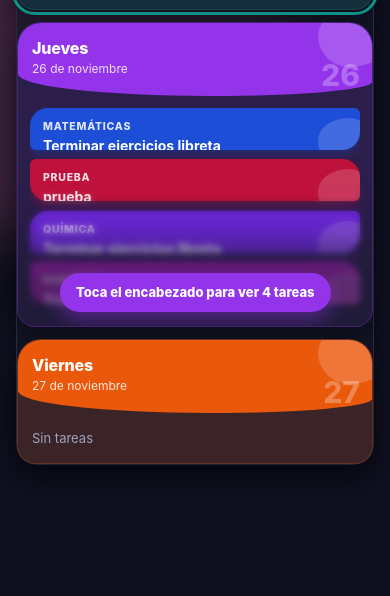
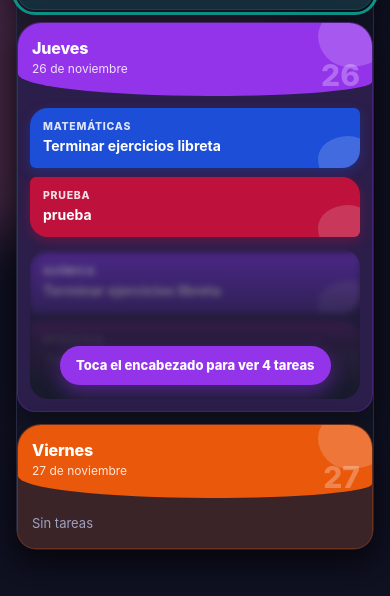
Before and after one commit to maxitrevinoaleman-ship-it/tareas-grupo, a plain HTML site: page index.html in a window 390 px wide. Shown: the part 730-1326 px from the top of the page. Before the commit the page ends 1251 px from the top, so only its background shows below. Drawn offline with Linux system fonts and the light colour scheme; a web font is replaced by a local one.

Commit message:
Semana en celular: diseño del día contraído más limpio
- Dos tareas nítidas y debajo una franja difuminada con el resto y un aviso centrado.
- El colapso solo aplica en celular/tablet; en PC la lista va completa.
- Versión de caché 20261125c.

Co-Authored-By: Claude Haiku 5.5 <noreply@anthropic.com>
Claude-Session: https://claude.ai/code/session_01WYZ2iRFvGnHy1f26v8eccQ

```diff
--- a/app.js
+++ b/app.js
@@ -384,6 +384,9 @@
 
   // Días con 3 o más tareas que el usuario abrió en celular (solo sesión; no se guarda).
   const diasAbiertos = new Set();
+  // El colapso es solo para celular/tablet; en PC siempre se muestra la lista completa.
+  const movil = window.matchMedia("(max-width: 1023px)");
+  movil.addEventListener?.("change", () => render());
 
   function vistaSemana() {
     const h = hoy();
@@ -412,12 +415,12 @@
           const s = iso(d);
           const cls = s === h ? " is-today" : s < h ? " is-past" : "";
           const n = porDia[i].length;
-          const colapsable = n >= 3;
+          const colapsable = n >= 3 && movil.matches;
           const abierto = diasAbiertos.has(s);
           const cuerpo = n
             ? `<div class="week-body${colapsable ? " colapsable" : ""}${abierto ? " abierto" : ""}">
-                <div class="task-list">${porDia[i].map(t => tarjeta(t)).join("")}</div>
-                ${colapsable && !abierto ? `<div class="week-more"><span>Toca el encabezado para ver ${n} tareas</span></div>` : ""}
+                <div class="task-list">${(colapsable && !abierto ? porDia[i].slice(0, 2) : porDia[i]).map(t => tarjeta(t)).join("")}</div>
+                ${colapsable && !abierto ? `<div class="week-more" aria-hidden="true"><div class="week-blur">${porDia[i].slice(2).map(t => tarjeta(t)).join("")}</div><span>Toca el encabezado para ver ${n} tareas</span></div>` : ""}
                 ${colapsable && abierto ? `<button class="btn btn-sm week-contraer" data-contraer="${s}">Contraer</button>` : ""}
               </div>`
             : `<div class="week-body"><div class="empty">${s <= h ? "—" : "Sin tareas"}</div></div>`;
--- a/index.html
+++ b/index.html
@@ -16,10 +16,10 @@
   <link rel="preconnect" href="https://fonts.googleapis.com">
   <link rel="preconnect" href="https://fonts.gstatic.com" crossorigin>
   <link href="https://fonts.googleapis.com/css2?family=Google+Sans+Flex:wght@100..900&display=swap" rel="stylesheet">
-  <link rel="stylesheet" href="styles.css?v=20261125b">
+  <link rel="stylesheet" href="styles.css?v=20261125c">
   <script>window.MODO_EDITOR = false;</script>
-  <script src="config.js?v=20261125b"></script>
-  <script src="app.js?v=20261125b" defer></script>
+  <script src="config.js?v=20261125c"></script>
+  <script src="app.js?v=20261125c" defer></script>
 </head>
 <body>
   <div id="app"></div>
--- a/styles.css
+++ b/styles.css
@@ -505,17 +505,21 @@ html.no-blur .panel, html.no-blur dialog, html.no-blur .tabs, html.no-blur .evt-
 @media (max-width: 1023px) {
   .week-head[data-expandir] { cursor: pointer; }
   .week-head[data-expandir]:active { transform: scale(.98); }
-  .week-body.colapsable:not(.abierto) { position: relative; min-height: 230px; }
-  .week-body.colapsable:not(.abierto) .task-list { max-height: 196px; overflow: hidden; }
-  /* Solo la parte inferior se difumina; la parte de arriba queda nítida. */
+  /* Dos tareas nítidas y, debajo, una franja difuminada con las demás + aviso centrado. */
   .week-body.colapsable:not(.abierto) .week-more {
-    position: absolute; left: 0; right: 0; bottom: 0; top: 38%; display: flex; align-items: flex-end; justify-content: center;
-    padding-bottom: 14px; pointer-events: none;
-    backdrop-filter: blur(3px); -webkit-backdrop-filter: blur(3px);
-    background: linear-gradient(transparent, color-mix(in srgb, var(--surface) 55%, transparent) 70%);
-    -webkit-mask-image: linear-gradient(transparent, #000 45%); mask-image: linear-gradient(transparent, #000 45%);
+    display: block; position: relative; height: 150px; overflow: hidden; border-radius: 18px;
+    pointer-events: none; margin-top: 2px;
+  }
+  .week-more .week-blur {
+    display: flex; flex-direction: column; gap: 10px; padding-top: 4px;
+    filter: blur(3px) saturate(.75); opacity: .6;
+  }
+  .week-more::after {
+    content: ""; position: absolute; inset: 0;
+    background: linear-gradient(transparent 0%, color-mix(in srgb, var(--surface) 80%, transparent) 62%, var(--surface) 100%);
   }
   .week-more span {
+    position: absolute; left: 0; right: 0; bottom: 14px; margin: 0 auto; width: max-content; z-index: 1;
     background: var(--d); color: #fff; font-weight: 800; font-size: 13px; padding: 10px 16px; border-radius: 999px;
     box-shadow: 0 8px 20px color-mix(in srgb, var(--d) 45%, transparent); animation: rise .6s var(--spring) both;
   }
```
Also changed, not shown: editor.html (+3 -3 lines).
